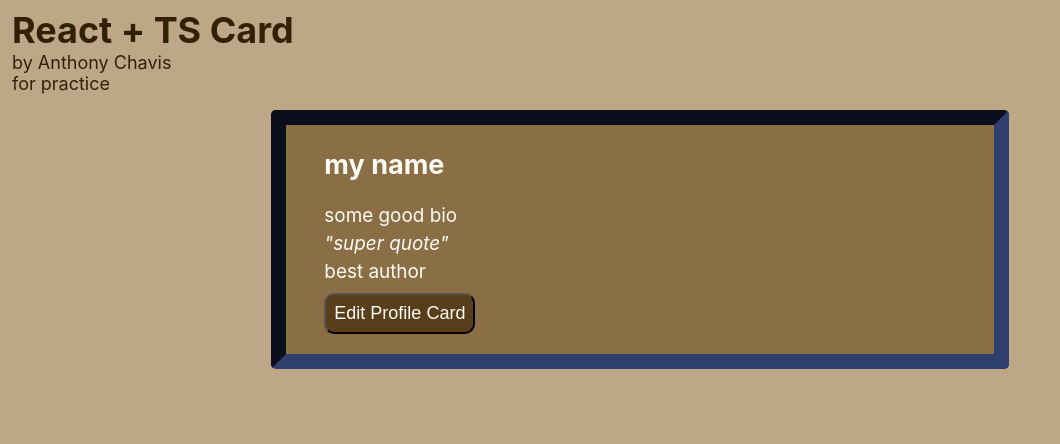
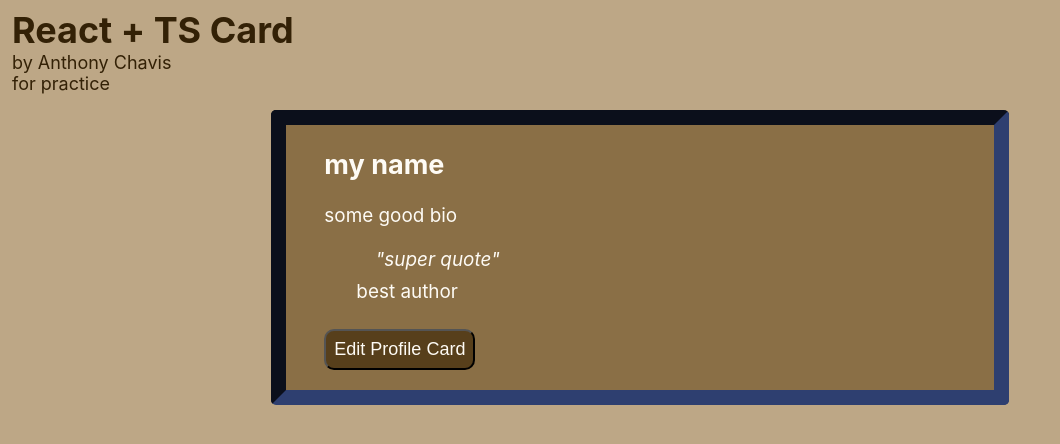
Before and after one commit to anthonychavis/personal-profile-card-cra, a React (Create React App) app: page / in a window 1280 px wide. Shown: the top 444 px of the page, without its empty margins (0-1060 px from the left). Built offline with nearby package versions, Linux system fonts and the light colour scheme.

Commit message:
blockquote to class - marg; author marg

```diff
--- a/src/components/Quote.module.css
+++ b/src/components/Quote.module.css
@@ -1,9 +1,17 @@
-blockquote {
-    font-style: italic;
-}
-
 .wordWrap {
     font-size: 105%;
     hyphens: auto;
     overflow-wrap: break-word;
 }
+
+.bq {
+    font-style: italic;
+    margin-block-start: 2vb;
+    margin-inline-start: 4vi;
+    margin-inline-end: 1vi;
+}
+.author {
+    margin-block-start: 0.5vb;
+    margin-block-end: 2vb;
+    margin-inline-start: 2.5vi;
+}
```
